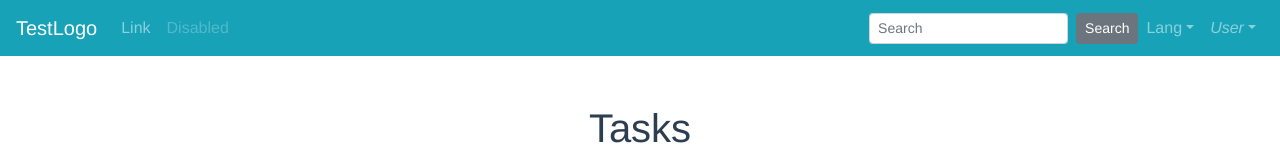
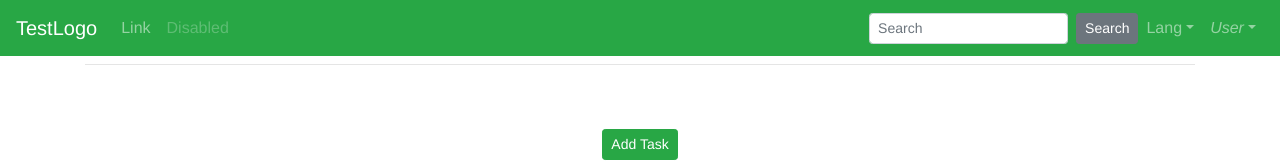
Before and after one commit to Lurkins/INSPO, a Vue app: page / in a window 1280 px wide. Shown: the top 162 px of the page. Built offline with nearby package versions, Linux system fonts and the light colour scheme; no server answers.

Commit message:
adjust navbar style and placement, made vue link

```diff
--- a/src/components/Navbar.vue
+++ b/src/components/Navbar.vue
@@ -1,7 +1,7 @@
 <template>
     <div>
-    <b-navbar class="mb-5" toggleable="lg" type="dark" variant="info">
-        <b-navbar-brand href="/">{{ msg }}</b-navbar-brand>
+    <b-navbar class="mb-5" toggleable="lg" type="dark" variant="success" fixed="top">
+        <b-navbar-brand to="/">{{ msg }}</b-navbar-brand>
 
         <b-navbar-toggle target="nav-collapse"></b-navbar-toggle>
 
```
